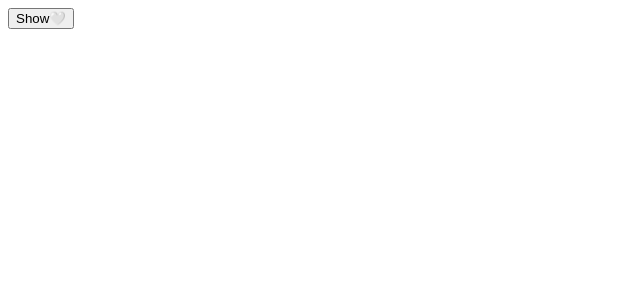
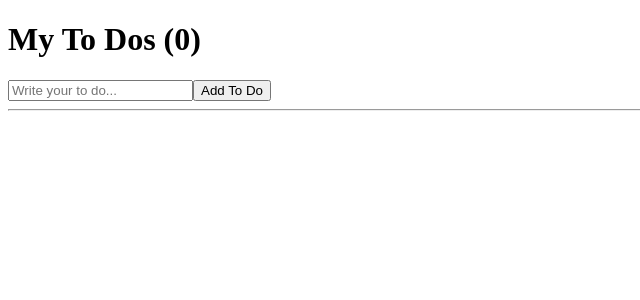
Before and after one commit to ellienori/react-for-beginners-extra, a React (Create React App) app: page / in a window 1280 px wide. Shown: the top 300 px of the page, without its empty margins (0-640 px from the left). Built offline with nearby package versions, Linux system fonts and the light colour scheme.

Commit message:
todo list

```diff
--- a/src/App.js
+++ b/src/App.js
@@ -1,22 +1,38 @@
 import { useState, useEffect } from "react";
 
-function Hello() {
-  useEffect(() => {
-    console.log("I'm created 😀");
-    return () => console.log("I'm destroyed 😱"); // cleanaup function
-  }, []);
-  return (
-    <h1>Hello</h1>
-  );
-}
 function App() {
-  const [showing, setShowing] = useState(false);
-  const onClick = () => setShowing((prev) => !prev);
+  const [toDo, setToDo] = useState(""); // defalt value: empty string
+  const [toDos, setToDos] = useState([]); // defalt value: empty array
+  const onChange = (event) => {
+    setToDo(event.target.value);
+  };
+  const onSubmit = (event) => {
+    event.preventDefault();
+    if(toDo === "") {
+      return ;
+    }
+    setToDos((currentArray) => [toDo, ...currentArray]);
+    setToDo("");
+  };
+
+  console.log(toDos);
 
   return (
     <div>
-      {showing ? <Hello /> : null}
-      <button onClick={onClick}>{showing ? "🤍Hide" : "Show🤍"}</button>
+      <h1>My To Dos ({toDos.length})</h1>
+      <form onSubmit={onSubmit}>
+        <input
+          value={toDo}
+          onChange={onChange}
+          text="text"
+          placeholder="Write your to do..."
+        />
+        <button>Add To Do</button>
+      </form>
+      <hr />
+      <ul>
+        {toDos.map((item, index) => <li key={index}>{item}</li>)}
+      </ul>
     </div>
   );
 }
```
